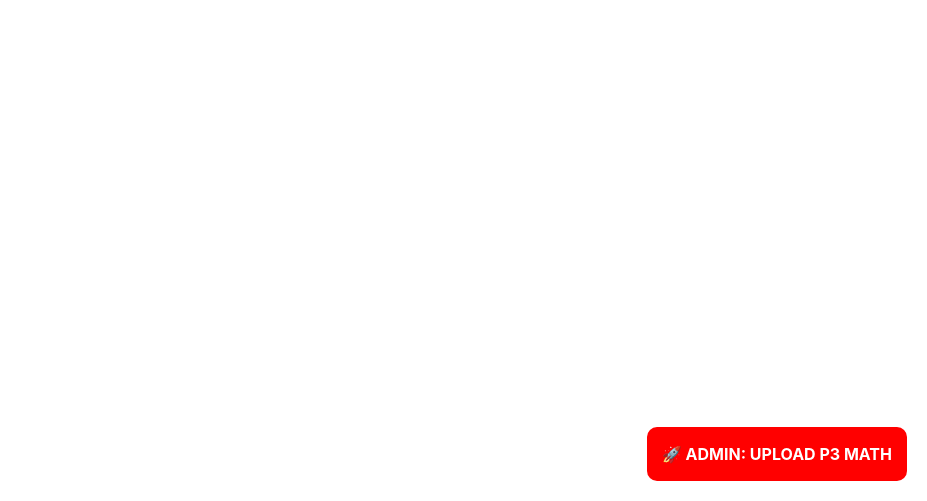
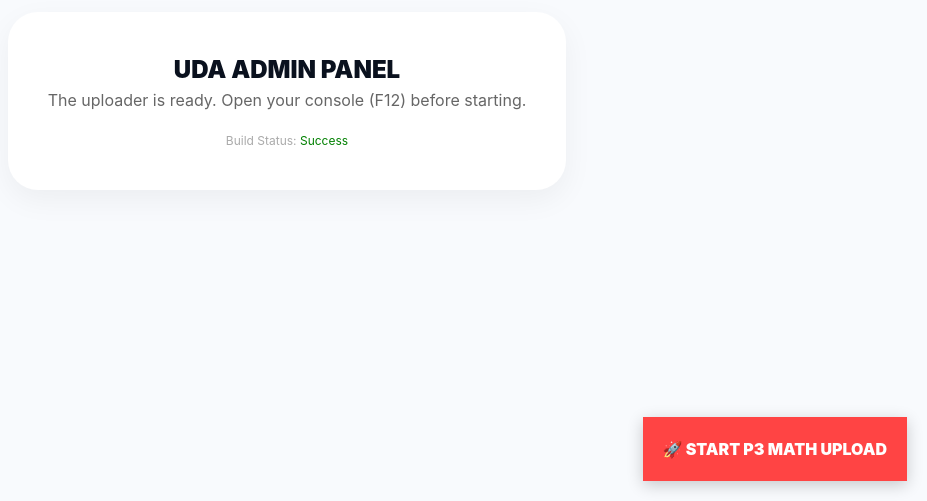
Before and after one commit to bwanking/asa, a React (Create React App) app: page / in a window 1280 px wide. Shown: the part 299-800 px from the top of the page, without its empty margins (353-1280 px from the left). Built offline with nearby package versions, Linux system fonts and the light colour scheme; the HTML template or start-up script is replaced by a standard one.

Commit message:
Update App.js

```diff
--- a/src/App.js
+++ b/src/App.js
@@ -1,16 +1,29 @@
-import React, { useState } from 'react';
+import React from 'react'; // Removed unused useState to fix Vercel error
 import { db } from './firebase';
 import { doc, setDoc } from 'firebase/firestore';
 
-const UgandaDigitalAcademy = () => {
-  // ... your existing useState hooks ...
+const GlobalStyles = () => (
+  <style>{`
+    body, html { margin: 0; padding: 0; width: 100%; height: 100%; background: #f8fafd; font-family: 'Inter', sans-serif; }
+    .app-container { display: flex; flex-direction: column; align-items: center; justify-content: center; min-height: 100vh; }
+    .admin-btn {
+      position: fixed; bottom: 20px; right: 20px; background: #ff4444; color: white;
+      border: none; padding: 20px; borderRadius: 12px; font-weight: 900;
+      cursor: pointer; z-index: 10000; box-shadow: 0 4px 15px rgba(0,0,0,0.2);
+    }
+    .status-box { background: white; padding: 40px; border-radius: 30px; text-align: center; box-shadow: 0 10px 30px rgba(0,0,0,0.05); }
+  `}</style>
+);
 
-  // --- STEP 1: PASTE THE FUNCTION HERE (Inside the component, before the return) ---
+function App() {
+  // --- UDA FACTORY LOGIC ---
   const uploadP3Math = async () => {
     const targetClass = "P3";
     const targetSubject = "MATHEMATICS";
-    console.log("🚀 Starting P3 Math Factory...");
 
+    console.log("🚀 Factory Started...");
+
+    // Loop to create 100 Sets (1990 - 2089)
     for (let i = 0; i < 100; i++) {
       const yearMapping = 1990 + i;
       const docId = `${targetClass.toLowerCase()}_${targetSubject.toLowerCase()}_${yearMapping}`;
@@ -18,8 +31,16 @@ const UgandaDigitalAcademy = () => {
       const generatedQuestions = Array.from({ length: 50 }, (_, index) => {
         const qNum = index + 1;
         const qId = (yearMapping * 100) + qNum;
-        let questionObj = { q: "", ans: "", options: [], artType: null, artValue: null };
 
+        let questionObj = {
+          q: "",
+          ans: "",
+          options: [],
+          artType: null,
+          artValue: null
+        };
+
+        // Logic for P3 Math Questions
         if (qNum % 10 === 1) {
           const count = (qId % 5) + 4;
           questionObj.q = `How many members are in this set?`;
@@ -43,6 +64,7 @@ const UgandaDigitalAcademy = () => {
       });
 
       try {
+        // Matches your DB schema: metadata + questions array
         await setDoc(doc(db, "UDA_EXAMS", docId), {
           metadata: {
             class: targetClass,
@@ -55,30 +77,29 @@ const UgandaDigitalAcademy = () => {
         });
         console.log(`✅ Uploaded ${docId}`);
       } catch (err) {
-        console.error(`❌ Error uploading ${docId}:`, err);
+        console.error(`❌ Error at ${docId}:`, err);
         break;
       }
     }
-    alert("P3 Math: 100 Sets Uploaded Successfully!");
+    alert("FINISHED: 100 Sets of P3 Math are now in Firebase!");
   };
 
   return (
     <div className="app-container">
-      {/* ... your existing dashboard/sidebar code ... */}
+      <GlobalStyles />
 
-      {/* --- STEP 2: PASTE THE BUTTON AT THE VERY BOTTOM OF THE HTML --- */}
-      <button
-        onClick={uploadP3Math}
-        style={{
-          position: 'fixed', bottom: '20px', right: '20px', backgroundColor: 'red',
-          color: 'white', padding: '15px', borderRadius: '10px', fontWeight: 'bold',
-          zIndex: 10000, cursor: 'pointer'
-        }}
-      >
-        🚀 ADMIN: UPLOAD P3 MATH
+      <div className="status-box">
+        <h1 style={{ color: '#0a111e', fontSize: '24px', fontWeight: '900' }}>UDA ADMIN PANEL</h1>
+        <p style={{ color: '#666' }}>The uploader is ready. Open your console (F12) before starting.</p>
+        <p style={{ fontSize: '12px', marginTop: '20px', color: '#aaa' }}>Build Status: <span style={{color: 'green'}}>Success</span></p>
+      </div>
+
+      {/* CLICK THIS TO RUN THE FACTORY */}
+      <button className="admin-btn" onClick={uploadP3Math}>
+        🚀 START P3 MATH UPLOAD
       </button>
     </div>
   );
-};
+}
 
-export default UgandaDigitalAcademy;
+export default App;
```
